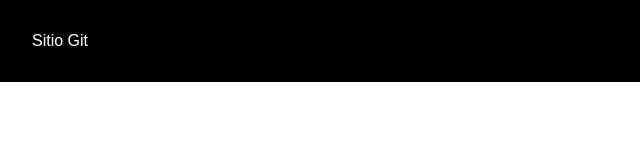
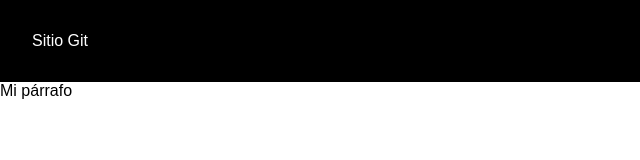
Before and after one commit to ianakarina/ejemplo-github, a plain HTML site: page index.html in a window 1280 px wide. Shown: the full height of the page, 0-640 px from the left. Drawn offline with Linux system fonts and the light colour scheme.

Commit message:
Container con funcionalidad JS

```diff
--- a/index.html
+++ b/index.html
@@ -21,5 +21,10 @@
 
         </div>
     </nav>
+
+    <div class="container">
+
+    </div>
+    <script src="js/main.js"></script>
 </body>
 </html>
--- a/js/main.js
+++ b/js/main.js
@@ -1 +1,12 @@
-console.log('Hola mundo')
+const container = document.querySelector('.container'); //Más rápido que getelementbyId
+
+//Creo elemento html
+const parrafo = document.createElement('p');
+// Creo texto párrafo
+const textParrafo = document.createTextNode('Mi párrafo');
+
+//Añado texto al párrafo
+parrafo.appendChild(textParrafo);
+
+//renderizo en el Dom
+container.append(parrafo);
```
